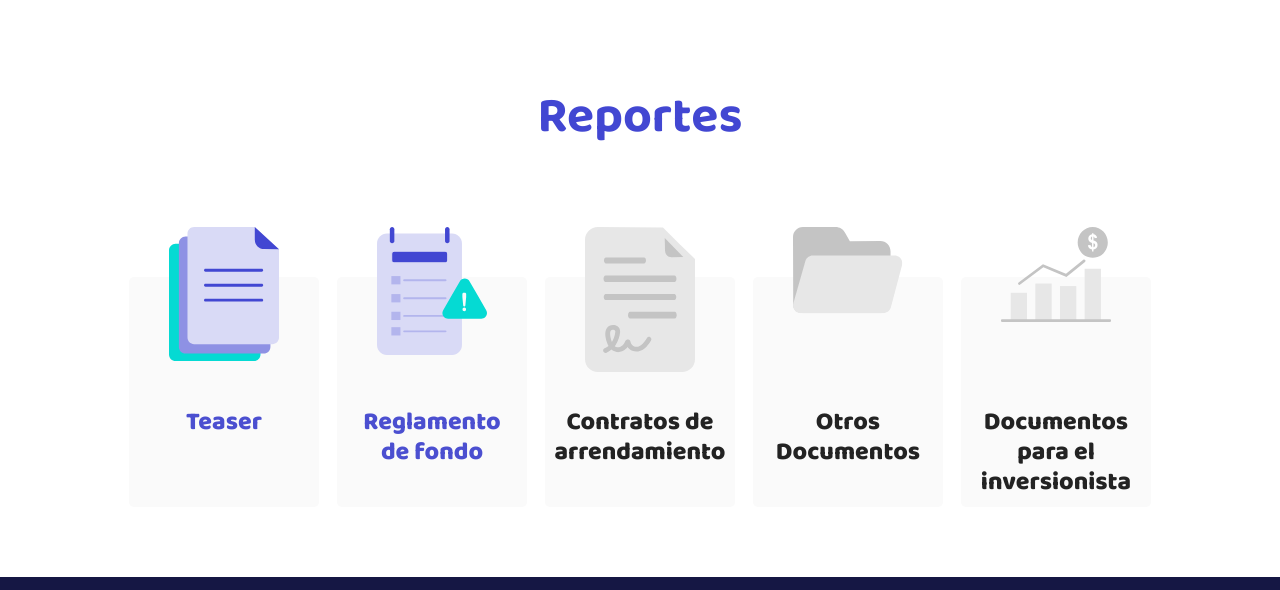
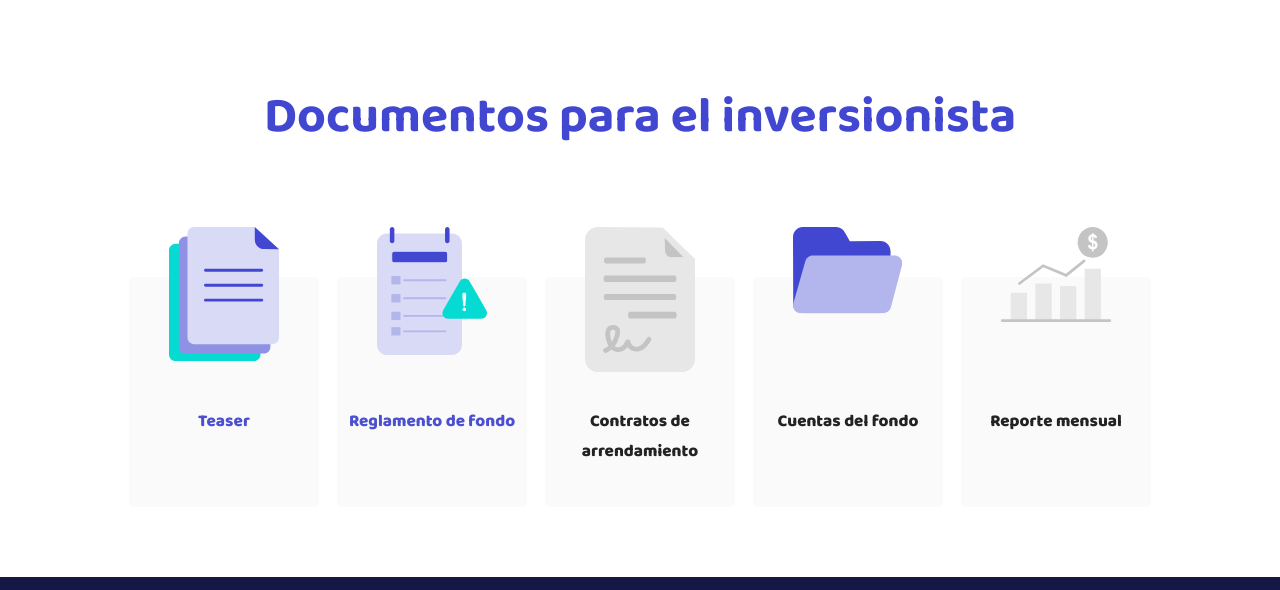
Before and after one commit to inversionistasbc/inversionistasbc.github.io, a plain HTML site: page fondo-laptop-ii.html in a window 1280 px wide. Shown: the part 2793-3383 px from the top of the page. Drawn offline with nearby package versions, Linux system fonts and the light colour scheme.

Commit message:
Add files via upload

```diff
--- a/fondo-laptop-ii.html
+++ b/fondo-laptop-ii.html
@@ -119,7 +119,7 @@
       </div>
     </section>
     <section class="reportes">
-      <h2 class="reportes__title">Reportes</h2>
+      <h2 class="reportes__title">Documentos para el inversionista</h2>
       <!-- Mobile -->
       <div class="reportes__mobile" data-flickity>
         <div class="reportes__cell">
@@ -160,7 +160,7 @@
           <div class="reportes__card">
             <img
               class="reportes__card__icon"
-              src="/static/images/reglamento-disabled.svg"
+              src="/static/images/contrato-disabled.svg"
               alt="Reporte"
             />
             <p class="reportes__card__title">Contratos de Arrendamiento</p>
@@ -173,10 +173,10 @@
           <div class="reportes__card">
             <img
               class="reportes__card__icon"
-              src="/static/images/documentos-disabled.svg"
+              src="/static/images/documento.svg"
               alt="Reporte"
             />
-            <p class="reportes__card__title">Otros Documentos</p>
+            <p class="reportes__card__title">Cuentas del fondo</p>
             </div>
           </a>
         </div>
@@ -189,7 +189,7 @@
               src="/static/images/reporte-disabled.svg"
               alt="Reporte"
             />
-            <p class="reportes__card__title">Documentos para el inversionista</p>
+            <p class="reportes__card__title">Reporte mensual</p>
           </div>
         </a>
       </div>
@@ -239,10 +239,10 @@
           <div class="reportes__card card__disabled">
             <img
               class="reportes__card__icon"
-              src="/static/images/documento-disabled.svg"
+              src="/static/images/documento.svg"
               alt="Reporte"
             />
-            <p class="reportes__card__title title__disabled">Otros Documentos</p>
+            <p class="reportes__card__title title__disabled">Cuentas del fondo</p>
           </div>
         </a>
         <a class="reportes__card__button">
@@ -252,7 +252,7 @@
               src="/static/images/reporte-disabled.svg"
               alt="Reporte"
             />
-            <p class="reportes__card__title title__disabled">Documentos para el inversionista</p>
+            <p class="reportes__card__title title__disabled">Reporte mensual</p>
           </div>
         </a>
       </div>
--- a/static/styles/styles.css
+++ b/static/styles/styles.css
@@ -105,6 +105,10 @@ header {
 }
 
 /* Slider */
+.reportes{
+  padding-left: 10px;
+  padding-right: 10px;
+}
 .reportes__desktop{
   display: none;
 }
@@ -120,13 +124,12 @@ header {
 }
 .reportes__mobile {
   background: #FFF;
-  padding: 5px;
   height: auto;
-  margin-bottom: 30px;
+  margin-bottom: 40px;
 }
 
 .reportes__cell {
-  height: 350px;
+  height: 250px;
   width: 100%;
   display: flex;
   flex-direction: column;
@@ -137,7 +140,7 @@ header {
 .reportes__card{
   border-radius: 5px;
   background-color: #FAFAFA;
-  height: 300px;
+  height: 180px;
   width: 190px;
   display: flex;
   flex-direction: column;
@@ -156,7 +159,7 @@ header {
 
 .reportes__card__title{
   color: #4B4FD0;
-  font-size: 25px;
+  font-size: 17px;
   font-weight: 900;
   line-height: 30px;
   text-align: center;
```
Also changed, not shown: index.html (+1 -1 lines), static/images/documento.svg (added).
